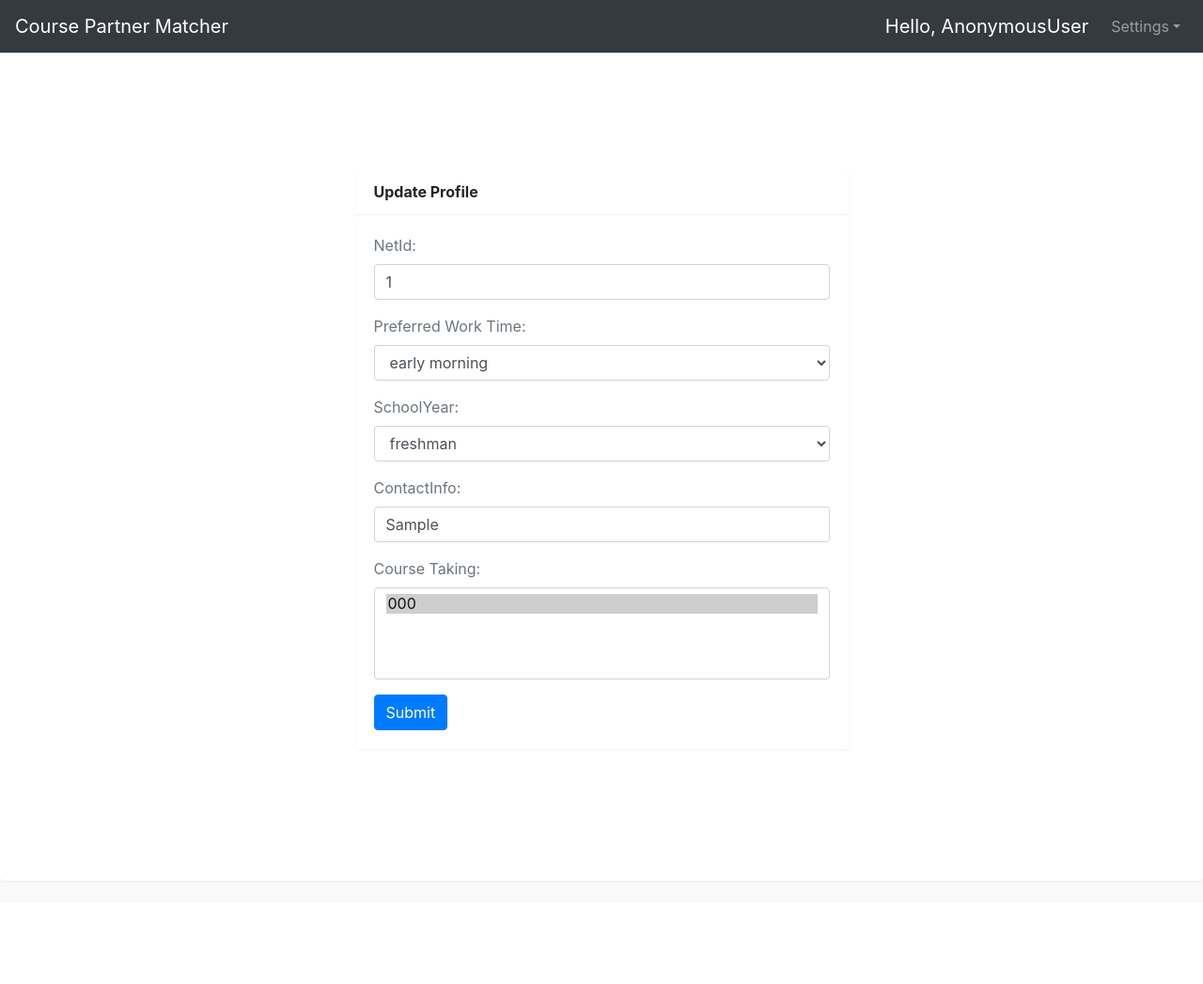
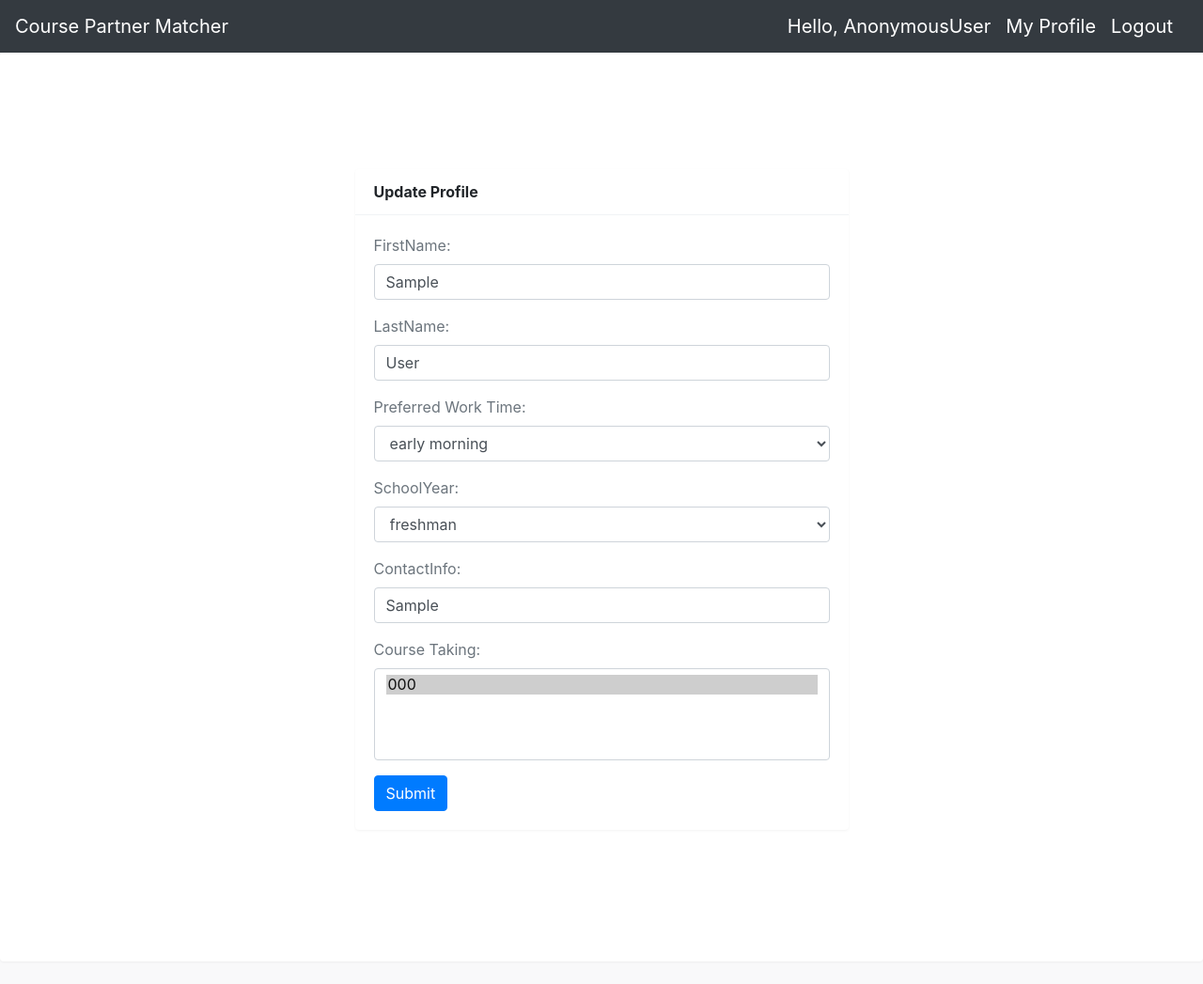
Before and after one commit to jialen2/Course_Partner_Matcher, a Django app: page /update_profile/1/ in a window 1280 px wide. Shown: the whole page at 94% size. Before the commit the page ends 938 px from the top, so only its background shows below. Run offline with Django 3.2, Linux system fonts and the light colour scheme; tables that the repository leaves empty hold one stand-in row (values such as "Sample post"); some libraries are stand-ins or nearby versions.

Commit message:
working version except add courses

```diff
--- a/official/CoursePartnerMatcher/templates/main.html
+++ b/official/CoursePartnerMatcher/templates/main.html
@@ -35,14 +35,20 @@
         <li class="nav-item">
         <span class="navbar-brand">Hello, {{request.user}}</span>
         </li>
-        <li class="nav-item dropdown">
+        <li class="nav-item">
+          <a class="navbar-brand" href="/profile/{{user.get_username}}">My Profile</a>
+        </li>
+        <li class="nav-item">
+          <a class="navbar-brand" href="/logout">Logout</a>
+        </li>
+        <!-- <li class="nav-item dropdown">
         <a class="nav-link dropdown-toggle" data-toggle="dropdown" href="#" role="button" aria-haspopup="true" aria-expanded="false">Settings</a>
         <div class="dropdown-menu" style="left:auto;right:0;margin-right:-10px;">
             <a class="dropdown-item" href="/profile/{{user.get_username}}">My Profile</a>
             <div class="dropdown-divider"></div>
             <a class="dropdown-item" href="/logout">Logout</a>
         </div>
-      </li>
+      </li> -->
     </ul>
   </div>
 </nav>
--- a/official/CoursePartnerMatcher/templates/update_profile.html
+++ b/official/CoursePartnerMatcher/templates/update_profile.html
@@ -114,12 +114,13 @@
                                 <form action="" method="POST" onsubmit="update_course()">
                                     {% csrf_token %}
                                     {% for student in students %}
-                                    <div class="form-group"><label class="text-muted" for="exampleInputEmail1">NetId:</label><input class="form-control" id="NetId" name="NetId" value={{student.NetId}} placeholder={{student.NetId}}></div>
+                                    <div class="form-group"><label class="text-muted" for="exampleInputEmail1">FirstName:</label><input class="form-control" id="FirstName" name="FirstName" value="{{first_name}}" placeholder="{{first_name}}"></div>
+                                    <div class="form-group"><label class="text-muted" for="exampleInputEmail1">LastName:</label><input class="form-control" id="LastName" name="LastName" value="{{last_name}}" placeholder="{{last_name}}"></div>
                                     <div class="form-group"><label class="text-muted" for="exampleInputPassword1">Preferred Work Time:</label>
                                         <select class="form-control" name="Preferred_Work_Time">
-                                            <option value={{curr_time}} selected>{{curr_time}}</option>
+                                            <option value="{{curr_time}}" selected>{{curr_time}}</option>
                                             {% for time in time_list %}
-                                                <option value={{time}}>{{time}}</option>
+                                                <option value="{{time}}">{{time}}</option>
                                             {% endfor %}
                                         </select>
                                     </div>
--- a/official/CoursePartnerMatcher/views.py
+++ b/official/CoursePartnerMatcher/views.py
@@ -108,13 +108,13 @@ def update_profile(request, netid):
     student_name = ""
     for student in students:
         student_name = student.FirstName + " " + student.LastName
-
+        first_name = student.FirstName
+        last_name = student.LastName
     currentInstance = Students.objects.get(NetId=netid)
     form = StudentsForm(instance=currentInstance)
     if request.method == "POST":
         toUpdate = request.POST.copy()
-        toUpdate['FirstName'] = currentInstance.FirstName
-        toUpdate['LastName'] = currentInstance.LastName
+        toUpdate['NetId'] = currentInstance.NetId
         toUpdate['OtherInfo'] = currentInstance.OtherInfo
         form = StudentsForm(toUpdate, instance=currentInstance)
         if form.is_valid():
@@ -143,7 +143,7 @@ def update_profile(request, netid):
         if i.CourseNumber not in all_courses and i.CourseNumber not in curr_course:
             all_courses.append(i.CourseNumber)
 
-    return render(request, 'update_profile.html', {'courses':course_list, 'students':students, 'student_name': student_name, 'all_courses': all_courses, 'form':form, 'year_list': year_list, 'time_list': time_list, 'curr_year': curr_year, 'curr_time': curr_time, 'curr_course': curr_course})
+    return render(request, 'update_profile.html', {'courses':course_list, 'students':students, 'student_name': student_name, 'first_name': first_name, 'last_name': last_name, 'all_courses': all_courses, 'form':form, 'year_list': year_list, 'time_list': time_list, 'curr_year': curr_year, 'curr_time': curr_time, 'curr_course': curr_course})
 
 def helper(netid):
     cursor = connection.cursor()
```
